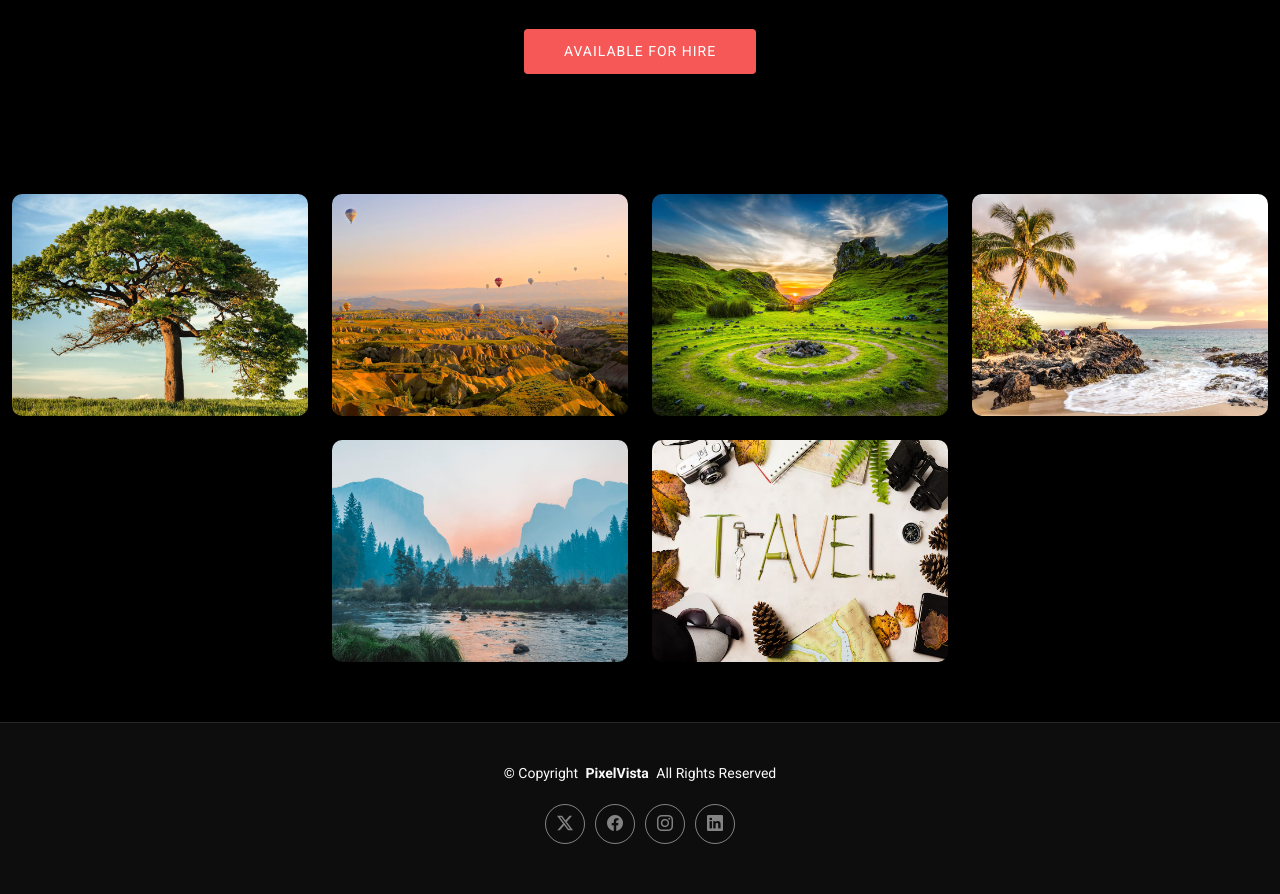
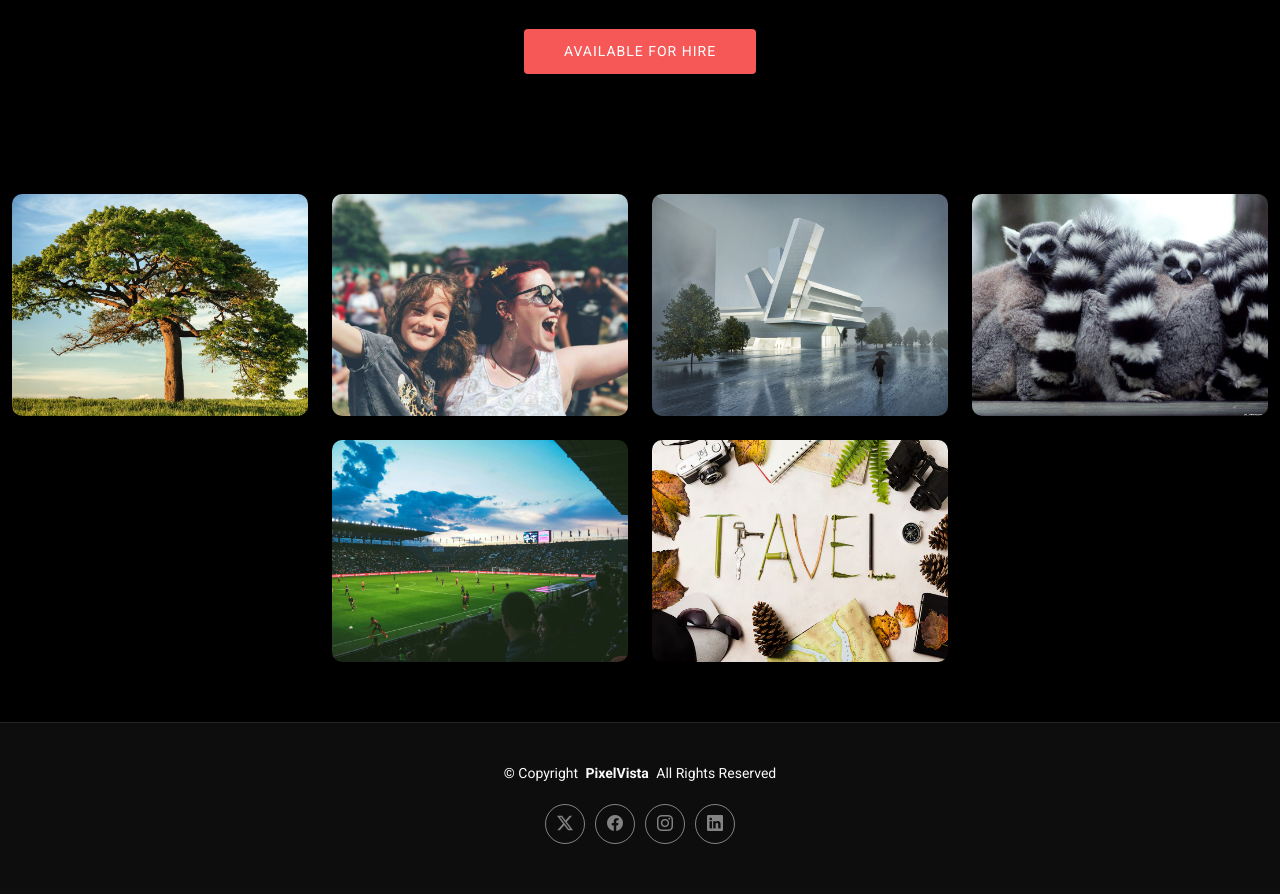
Before and after one commit to Aboudy-0/photo, a Django app: page /index/ in a window 1280 px wide. Shown: the part 393-1287 px from the top of the page. Run offline with Django 5.2, Linux system fonts and the light colour scheme; parts of the project's set-up code (start-up, migrations or seed data) failed here and were passed over; some libraries are stand-ins or nearby versions.

Commit message:
final commit

```diff
--- a/Templates/about.html
+++ b/Templates/about.html
@@ -4,7 +4,7 @@
 <head>
   <meta charset="utf-8">
   <meta content="width=device-width, initial-scale=1.0" name="viewport">
-  <title>About - PixelVista Bootstrap Template</title>
+  <title>PixelVista</title>
 
   {% load static %}
 
--- a/Templates/contact.html
+++ b/Templates/contact.html
@@ -102,7 +102,7 @@
           <div class="row d-flex justify-content-center text-center">
             <div class="col-lg-8">
               <h1>Contact</h1>
-              <p class="mb-0">We’d love to hear from you! Whether you’re interested in booking a session, have questions about our services, or just want to chat about your upcoming event, we're here to help.
+              <p class="mb-0">We’d love to hear from you! Whether you have questions about our services, or just want to chat about your upcoming event, we're here to help.
               </p>
             </div>
           </div>
--- a/Templates/index.html
+++ b/Templates/index.html
@@ -116,9 +116,9 @@
 
           <div class="col-xl-3 col-lg-4 col-md-6">
             <div class="gallery-item h-100">
-              <img src="{% static 'assets/img/gallery/gallery-2.jpg' %}" class="img-fluid" alt="">
+              <img src="{% static 'assets/img/gallery/peoplebck.jpg' %}" class="img-fluid" alt="">
               <div class="gallery-links d-flex align-items-center justify-content-center">
-                <a href="{% static 'assets/img/gallery/gallery-2.jpg' %}" title="Gallery 2" class="glightbox preview-link"><i class="bi bi-arrows-angle-expand"></i></a>
+                <a href="{% static 'assets/img/gallery/peoplebck.jpg' %}" title="Gallery 2" class="glightbox preview-link"><i class="bi bi-arrows-angle-expand"></i></a>
                 <a href="{%url 'people'%}" class="details-link"><i class="bi bi-link-45deg"></i></a>
               </div>
             </div>
@@ -126,9 +126,9 @@
 
           <div class="col-xl-3 col-lg-4 col-md-6">
             <div class="gallery-item h-100">
-              <img src="{% static 'assets/img/gallery/gallery-3.jpg' %}" class="img-fluid" alt="">
+              <img src="{% static 'assets/img/gallery/architecturebck.jpg' %}" class="img-fluid" alt="">
               <div class="gallery-links d-flex align-items-center justify-content-center">
-                <a href="{% static 'assets/img/gallery/gallery-3.jpg' %}" title="Gallery 3" class="glightbox preview-link"><i class="bi bi-arrows-angle-expand"></i></a>
+                <a href="{% static 'assets/img/gallery/architecturebck.jpg' %}" title="Gallery 3" class="glightbox preview-link"><i class="bi bi-arrows-angle-expand"></i></a>
                 <a href="{%url 'architecture'%}" class="details-link"><i class="bi bi-link-45deg"></i></a>
               </div>
             </div>
@@ -136,9 +136,9 @@
 
           <div class="col-xl-3 col-lg-4 col-md-6">
             <div class="gallery-item h-100">
-              <img src="{% static 'assets/img/gallery/gallery-4.jpg' %}" class="img-fluid" alt="">
+              <img src="{% static 'assets/img/gallery/animals1.jpg' %}" class="img-fluid" alt="">
               <div class="gallery-links d-flex align-items-center justify-content-center">
-                <a href="{% static 'assets/img/gallery/gallery-4.jpg' %}" title="Gallery 4" class="glightbox preview-link"><i class="bi bi-arrows-angle-expand"></i></a>
+                <a href="{% static 'assets/img/gallery/animals1.jpg' %}" title="Gallery 4" class="glightbox preview-link"><i class="bi bi-arrows-angle-expand"></i></a>
                 <a href="{%url 'animals'%}" class="details-link"><i class="bi bi-link-45deg"></i></a>
               </div>
             </div>
@@ -146,9 +146,9 @@
 
           <div class="col-xl-3 col-lg-4 col-md-6">
             <div class="gallery-item h-100">
-              <img src="{% static 'assets/img/gallery/gallery-5.jpg' %}" class="img-fluid " alt="">
+              <img src="{% static 'assets/img/gallery/sportsbck.jpg' %}" class="img-fluid " alt="">
               <div class="gallery-links d-flex align-items-center justify-content-center">
-                <a href="{% static 'assets/img/gallery/gallery-5.jpg' %}" title="Gallery 5" class="glightbox preview-link"><i class="bi bi-arrows-angle-expand"></i></a>
+                <a href="{% static 'assets/img/gallery/sportsbck.jpg' %}" title="Gallery 5" class="glightbox preview-link"><i class="bi bi-arrows-angle-expand"></i></a>
                 <a href="{%url 'sports'%}" class="details-link"><i class="bi bi-link-45deg"></i></a>
               </div>
             </div>
--- a/Templates/starter-page.html
+++ b/Templates/starter-page.html
@@ -4,7 +4,7 @@
 <head>
   <meta charset="utf-8">
   <meta content="width=device-width, initial-scale=1.0" name="viewport">
-  <title>Appointment</title>
+  <title>PixelVista</title>
 
     {% load static %}
 
```
